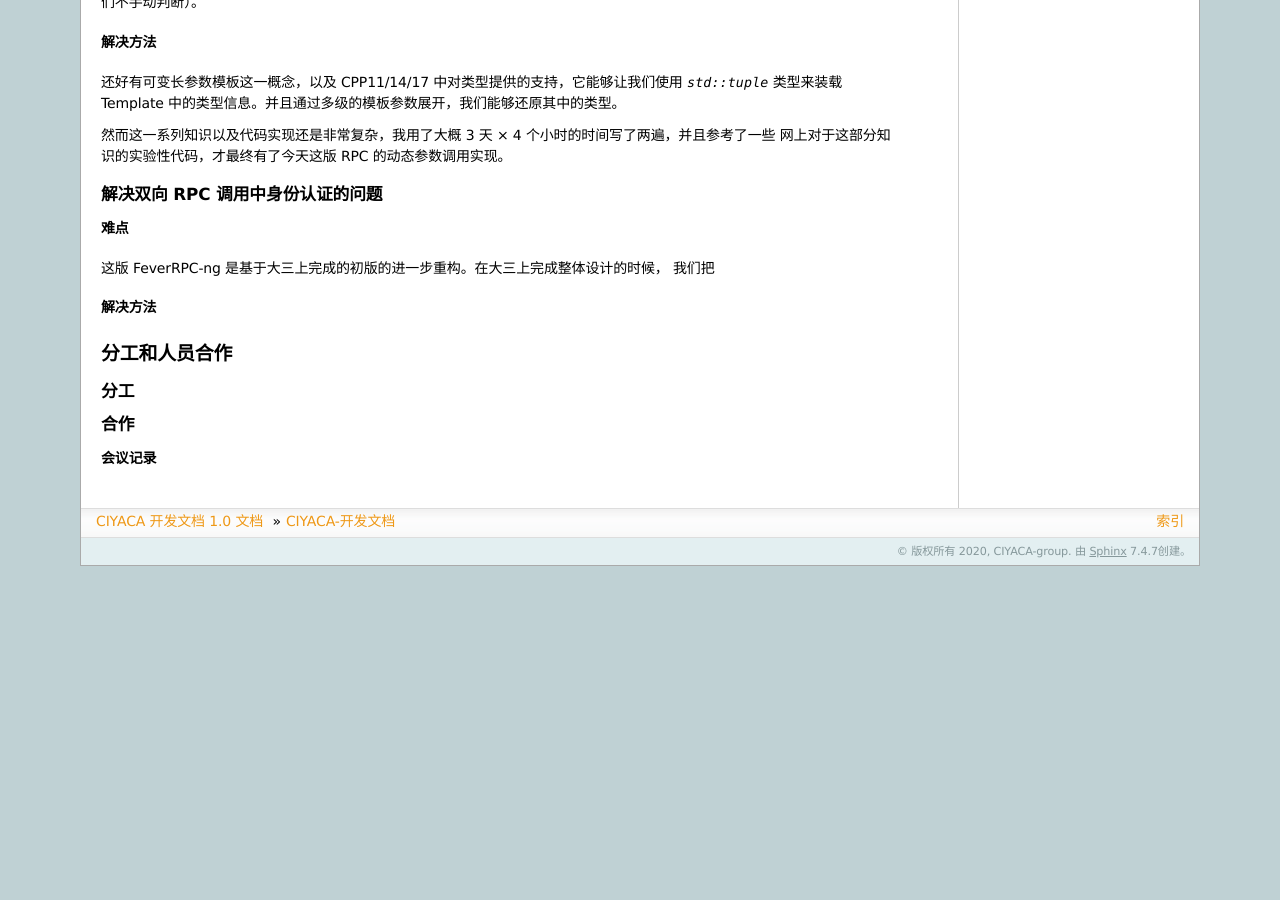
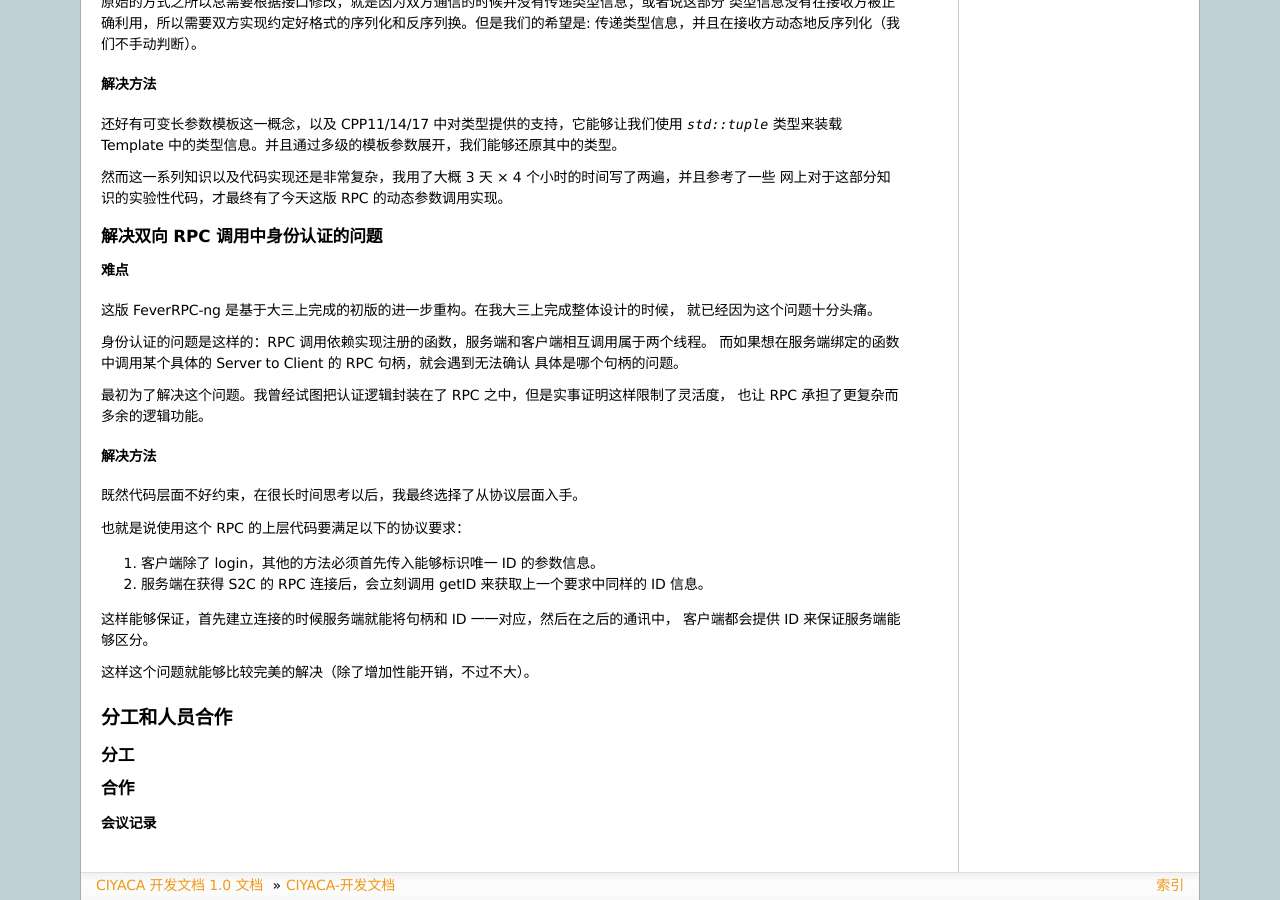
Before and after one commit to ciyaca/ciyaca.github.io, a Sphinx documentation site: the page built from source/index.rst, in a window 1280 px wide and 900 px high, scrolled down 8270 px. Built offline with Sphinx 7.4.7, drawn with Linux system fonts in a browser that asks for light colours; before the commit the page ends 8836 px from its top, so only the background shows below that; some of the changed text lies outside the part shown.

Commit message:
docs: 困难与解决方法

```diff
--- a/source/index.rst
+++ b/source/index.rst
@@ -28,8 +28,10 @@ CIYACA 采用递归的命名方式， `CIYACA Is Yet Another Chat App` 。
 特色与创新之处
 ===================
 
+- 专门设计了 Logo、名称
 - 采用 Github 进行团队协作
 - 采用 Sphinx + reStructuredText 进行文档写作
+- 采用石墨文档进行共享编辑、整理前期内容
 - 使用 RPC 的方式封装了底层通信，提供耦合度极低的双向调用方式
 
 
@@ -424,12 +426,31 @@ friend_apply表
 难点
 ^^^^^^^^^^^^^^^^^
 
-这版 FeverRPC-ng 是基于大三上完成的初版的进一步重构。在大三上完成整体设计的时候，
-我们把
+这版 FeverRPC-ng 是基于大三上完成的初版的进一步重构。在我大三上完成整体设计的时候，
+就已经因为这个问题十分头痛。
+
+身份认证的问题是这样的：RPC 调用依赖实现注册的函数，服务端和客户端相互调用属于两个线程。
+而如果想在服务端绑定的函数中调用某个具体的 Server to Client 的 RPC 句柄，就会遇到无法确认
+具体是哪个句柄的问题。
+
+最初为了解决这个问题。我曾经试图把认证逻辑封装在了 RPC 之中，但是实事证明这样限制了灵活度，
+也让 RPC 承担了更复杂而多余的逻辑功能。
 
 解决方法
 ^^^^^^^^^^^^^^^^^^^^^^^^^^^^^
 
+既然代码层面不好约束，在很长时间思考以后，我最终选择了从协议层面入手。
+
+也就是说使用这个 RPC 的上层代码要满足以下的协议要求：
+
+
+1. 客户端除了 login，其他的方法必须首先传入能够标识唯一 ID 的参数信息。
+2. 服务端在获得 S2C 的 RPC 连接后，会立刻调用 getID 来获取上一个要求中同样的 ID 信息。
+
+这样能够保证，首先建立连接的时候服务端就能将句柄和 ID 一一对应，然后在之后的通讯中，
+客户端都会提供 ID 来保证服务端能够区分。
+
+这样这个问题就能够比较完美的解决（除了增加性能开销，不过不大）。
 
 分工和人员合作
 ====================
```
